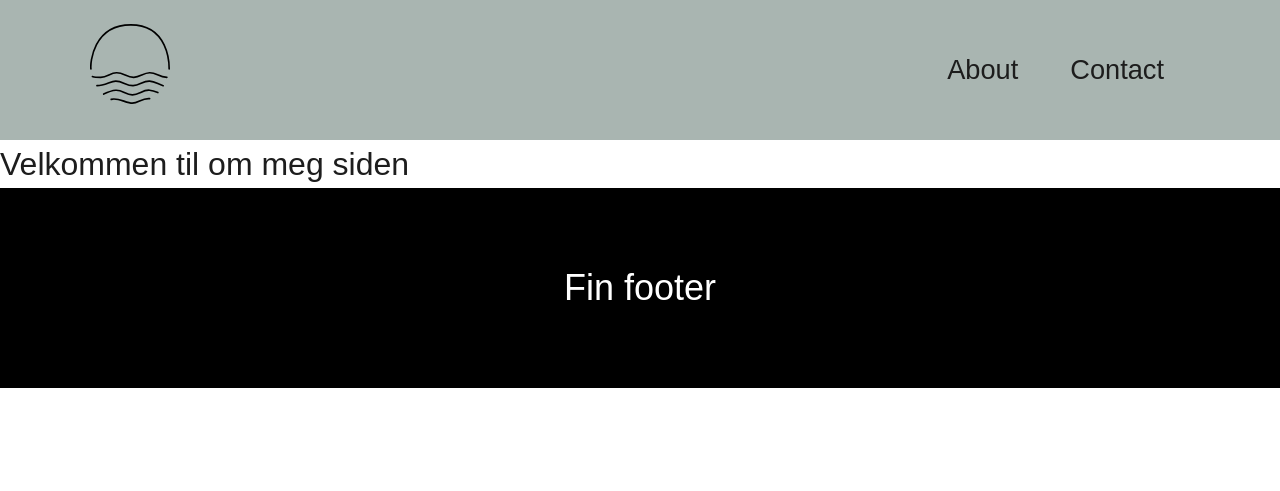
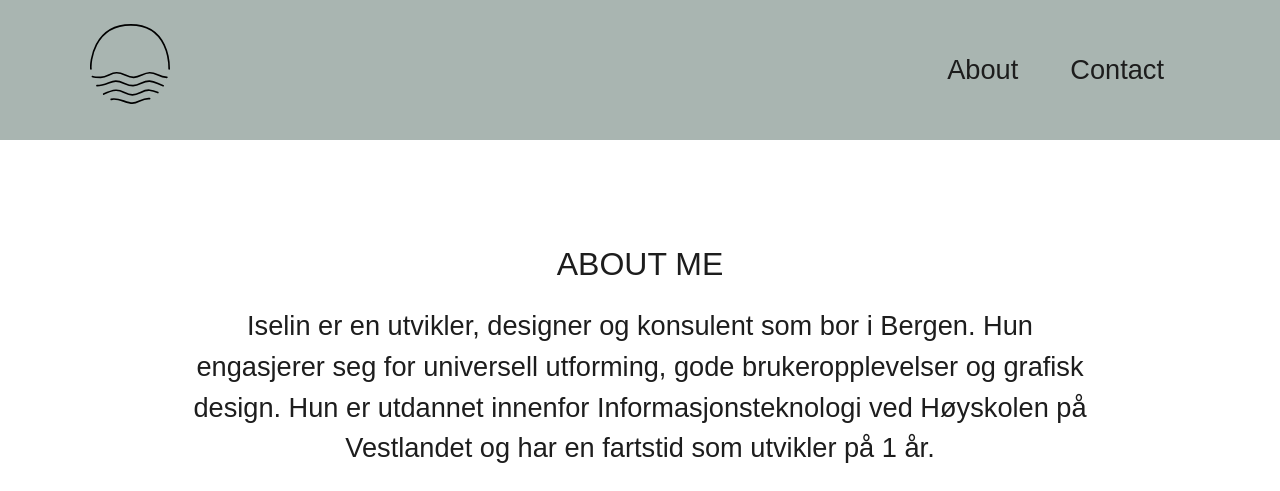
Before and after one commit to isetho/Iselin-Webpage, a React (Create React App) app: page /about in a window 1280 px wide. Shown: the top 491 px of the page. Built offline with nearby package versions, Linux system fonts and the light colour scheme; grey boxes are pictures that could not be loaded; a web font is replaced by a local one.

Commit message:
"About" page setup

```diff
--- a/src/App.scss
+++ b/src/App.scss
@@ -24,6 +24,7 @@
 h1, h2, h3 {
   line-height: 150%;
   font-size: 2em;
+  @include rem('margin-bottom', 18);
 }
 
 a {
@@ -122,6 +123,15 @@ header {
   }
 }
 
+.info {
+  background-color: $text-light;
+
+  .about-img {
+    @include rem('height', 720);
+    @include rem('width', 445);
+  }
+}
+
 .content {
   max-width: 1100px;
   margin: auto;
@@ -162,7 +172,5 @@ header {
 
   .footer-content {
     color: $text-light;
-    font-size: 36px;
-    margin: 24px;
   }
 }
--- /dev/null
+++ b/src/components/info.js
@@ -0,0 +1,20 @@
+import AboutImage from "../assets/about_image.png";
+
+function Info() {
+  return (
+    <div className="intro info">
+      <div className="intro-content">
+        <h1>About me</h1>
+        <p>
+          Iselin er en utvikler, designer og konsulent som bor i Bergen. Hun
+          engasjerer seg for universell utforming, gode brukeropplevelser og
+          grafisk design. Hun er utdannet innenfor Informasjonsteknologi ved
+          Høyskolen på Vestlandet og har en fartstid som utvikler på 1 år.
+        </p>
+        <img src={AboutImage} className="about-img" />
+      </div>
+    </div>
+  );
+}
+
+export default Info;
--- a/src/pages/about.js
+++ b/src/pages/about.js
@@ -1,5 +1,11 @@
+import Info from "../components/info";
+
 function About() {
-  return <h1>Velkommen til om meg siden</h1>;
+  return (
+    <div className="content">
+      <Info />
+    </div>
+  );
 }
 
 export default About;
```
Also changed, not shown: 1 other file (tests, documents, lock files or other folders).
